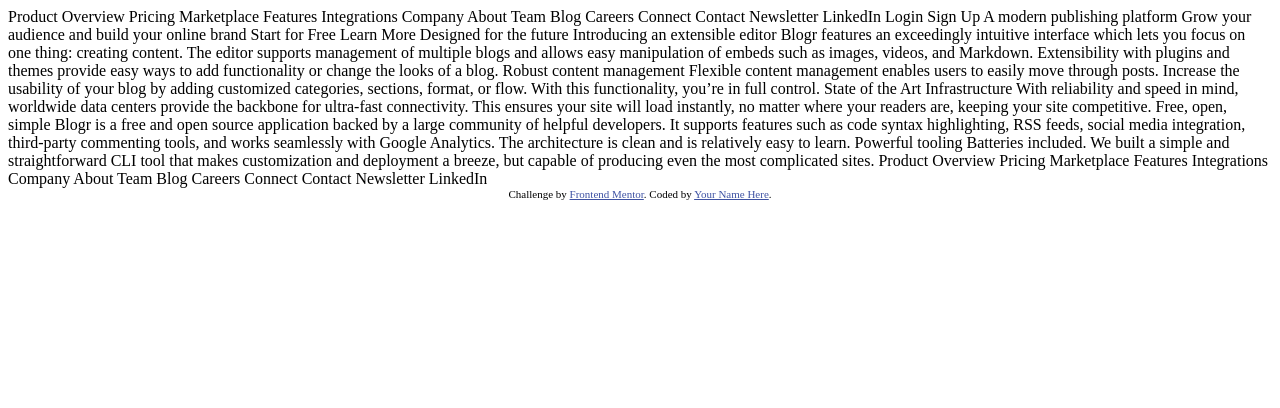
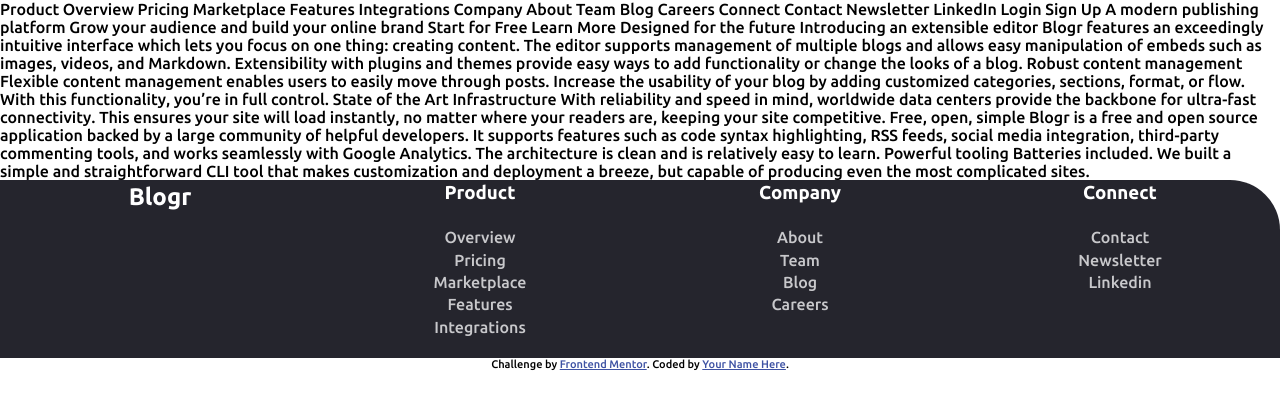
Before and after one commit to mohamedshawgi/blogger-landing-page, a plain HTML site: page index.html in a window 1280 px wide. Drawn offline with Linux system fonts and the light colour scheme.

Commit message:
- CSS basic style, imported fonts - declared color vars in root - footer html and styling

```diff
--- a/index.html
+++ b/index.html
@@ -13,6 +13,7 @@
     .attribution { font-size: 11px; text-align: center; }
     .attribution a { color: hsl(228, 45%, 44%); }
   </style>
+  <link rel="stylesheet" href="style.css">
 </head>
 <body>
   Product
@@ -70,27 +71,38 @@
   Batteries included. We built a simple and straightforward CLI tool that makes customization and deployment a breeze, but
   capable of producing even the most complicated sites.
 
-  Product
 
-  Overview
-  Pricing
-  Marketplace
-  Features
-  Integrations
+<div class="footer">
+  <div class="blogr"><h2>Blogr</h2></div>
+  <div class="product">
+    <h3>Product</h3>
+    <ul class="product-list">
+      <li><a href="#">Overview</a></li>
+      <li><a href="#">Pricing</a></li>
+      <li><a href="#">Marketplace</a></li>
+      <li><a href="#">Features</a></li>
+      <li><a href="#">Integrations</a></li>
+    </ul>
+  </div>
+  <div class="company">
+    <h3>Company</h3>
+    <ul class="company-info">
+      <li><a href="#">About</a></li>
+      <li><a href="#">Team</a></li>
+      <li><a href="#">Blog</a></li>
+      <li><a href="#">Careers</a></li>
+    </ul>
+  </div>
+  <div class="connect">
+    <h3>Connect</h3>
+    <ul class="connect-info">
+      <li><a href="#">Contact</a></li>
+      <li><a href="#">Newsletter</a></li>
+      <li><a href="#">Linkedin</a></li>
+    </ul>
 
-  Company
-
-  About
-  Team
-  Blog
-  Careers
-
-  Connect
-
-  Contact
-  Newsletter
-  LinkedIn
-
+  </div>
+</div>
   <div class="attribution">
     Challenge by <a href="https://www.frontendmentor.io?ref=challenge" target="_blank">Frontend Mentor</a>.
     Coded by <a href="#">Your Name Here</a>.
--- /dev/null
+++ b/style.css
@@ -0,0 +1,51 @@
+@import url('https://fonts.googleapis.com/css2?family=Overpass:wght@300;600&family=Ubuntu:ital,wght@0,500;0,700;1,400&display=swap');
+:root{
+/*    ## Colors
+### Primary */
+--Light-red: hsl(356, 100%, 66%); /*(CTA text)*/
+--Very-light-red : hsl(355, 100%, 74%) /*(CTA hover background)*/
+--Very-dark-blue : hsl(208, 49%, 24%) /*(headings)*/
+
+/* ### Neutral */
+--White : hsl(0, 0%, 100%);/*(text)*/
+--Grayish-blue : hsl(240, 2%, 79%);/*(footer text)*/
+--Very-dark-grayish-blue : hsl(207, 13%, 34%);/*(body copy)*/
+--Very-dark-black-blue: hsl(240, 10%, 16%);/*(footer background)*/
+
+/* ### Gradient */
+/* Background gradient - Intro/CTA mobile nav: */
+--Very-light-red: hsl(13, 100%, 72%);
+--Light-red: hsl(353, 100%, 62%);
+
+/* Background gradient - body: */
+--Very-dark-gray-blue: hsl(237, 17%, 21%);
+--Very-dark-desaturated-blue: hsl(237, 23%, 32%);
+}
+*{
+    box-sizing: border-box;
+    margin: 0;
+    padding: 0;
+}
+body{
+    font-family: "ubuntu", sans-serif;
+    font-size: 16px;
+}
+.footer{
+    background-color: var(--Very-dark-black-blue);
+    border-radius: 0 50px 0 0;
+    color:white;
+    text-align: center;
+    display: grid;
+    grid-template-columns: repeat(auto-fit,minmax(250px,1fr));
+    line-height: 1.4;
+}
+.footer div, .footer h3{
+    margin-bottom: 1.25rem;
+}
+.footer a{
+    color:var(--Grayish-blue);
+    text-decoration: none;
+}
+.footer ul{
+    list-style: none;
+}
```
